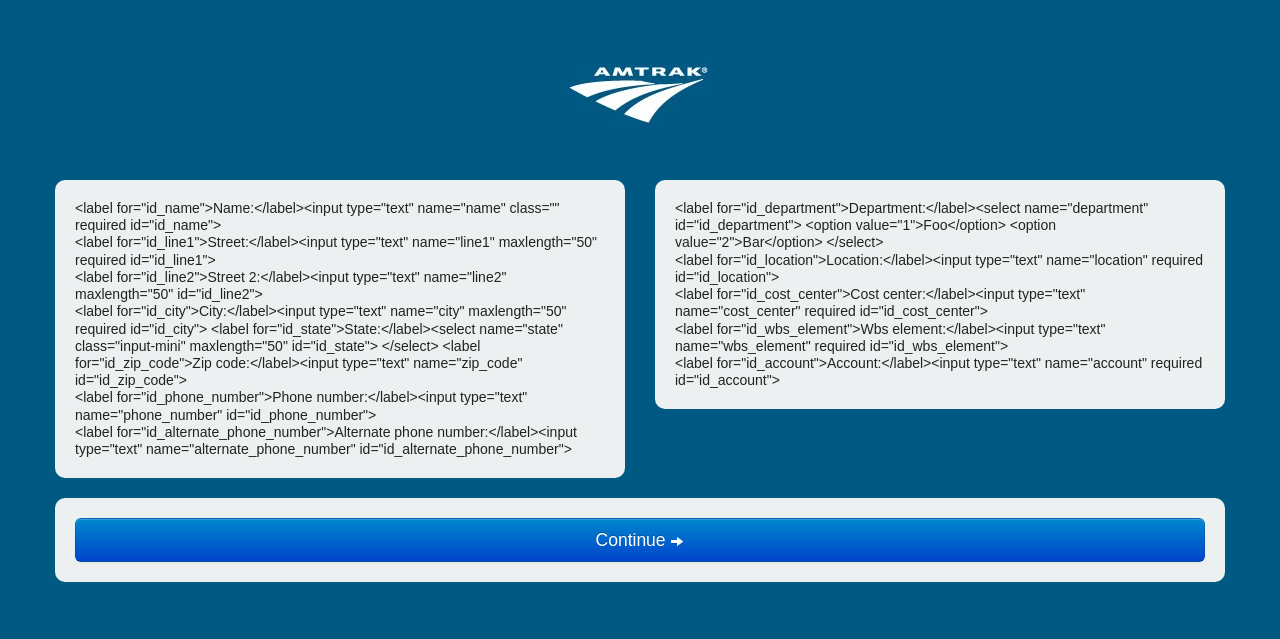
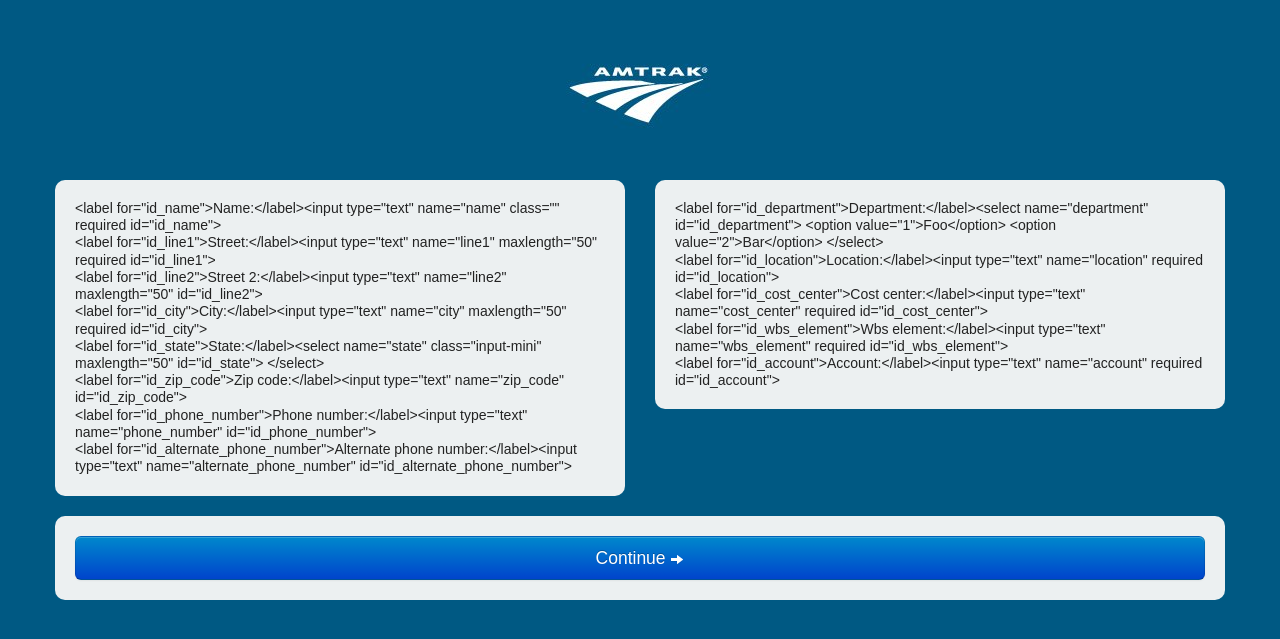
Before and after one commit to tavern-consulting/amtrak-decal-form, a Django app: page / in a window 1280 px wide. Shown: the top 639 px of the page. Run offline with Django 3.2, Linux system fonts and the light colour scheme; parts of the project's set-up code (start-up, migrations or seed data) failed here and were passed over; some libraries are stand-ins or nearby versions.

Commit message:
Form & CSS Tweaks

```diff
--- a/amtrak_decal_form/forms.py
+++ b/amtrak_decal_form/forms.py
@@ -100,10 +100,23 @@
         }),
         max_length=50,
     )
-    zip_code = USZipCodeField(label='Zip Code')
-
-    phone_number = USPhoneNumberField()
-    alternate_phone_number = USPhoneNumberField(required=False)
+    zip_code = USZipCodeField(
+        label='Zip Code',
+        widget=forms.TextInput({
+            'class': 'input-small',
+        }),
+    )
+    phone_number = USPhoneNumberField(
+        widget=forms.TextInput({
+            'class': 'input-medium',
+        }),
+    )
+    alternate_phone_number = USPhoneNumberField(
+        required=False,
+        widget=forms.TextInput({
+            'class': 'input-medium',
+        }),
+    )
     cost_center = forms.CharField()
     wbs_element = forms.CharField()
     account = forms.CharField()
--- a/amtrak_decal_form/static/css/main.css
+++ b/amtrak_decal_form/static/css/main.css
@@ -37,12 +37,17 @@
 	padding: 20px;}
 
 .pane label {
-	float: left;}
+	float: left;
+    line-height: 30px;
+    margin-bottom: 0;}
 .pane input,
 .pane select {
 	float: right;
 	margin-bottom: 10px;}
 .continue {
 	text-align: center;}
+.city_state_zip label {
+}
+
 
 /* Form */
--- a/amtrak_decal_form/templates/index.html
+++ b/amtrak_decal_form/templates/index.html
@@ -34,7 +34,11 @@
 							</div>
 							<div class="cf">
 								{% render_field user_form 'city' %}
+							</div>
+							<div class="cf">
 								{% render_field user_form 'state' %}
+							</div>
+							<div class="cf">
 								{% render_field user_form 'zip_code' %}
 							</div>
 							<div class="cf">
@@ -67,9 +71,7 @@
 					<div class='form-errors'></div>
 				</div>
 				<div id="decal-spec-form" class="hide">
-					<ul>
-						{{ decal_form.as_ul }}
-					</ul>
+					{{ decal_form.as_ul }}
 				</div>
 			</form>
 		</div>
```
